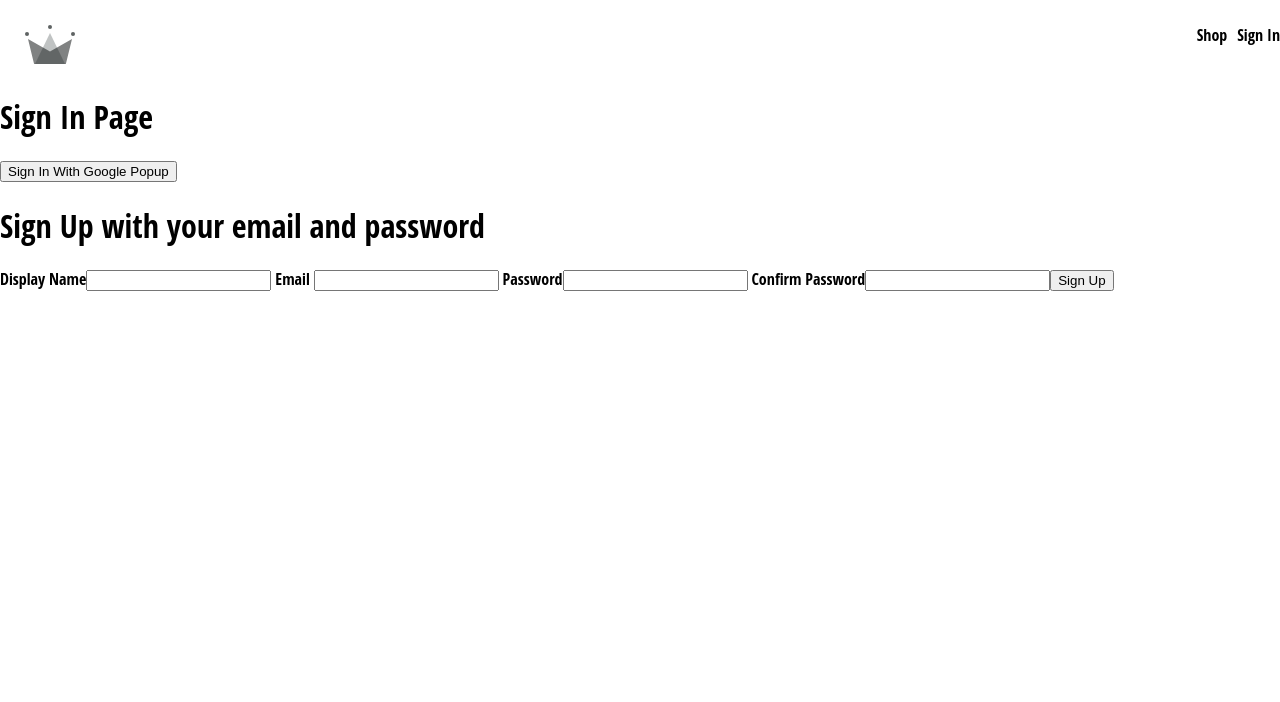
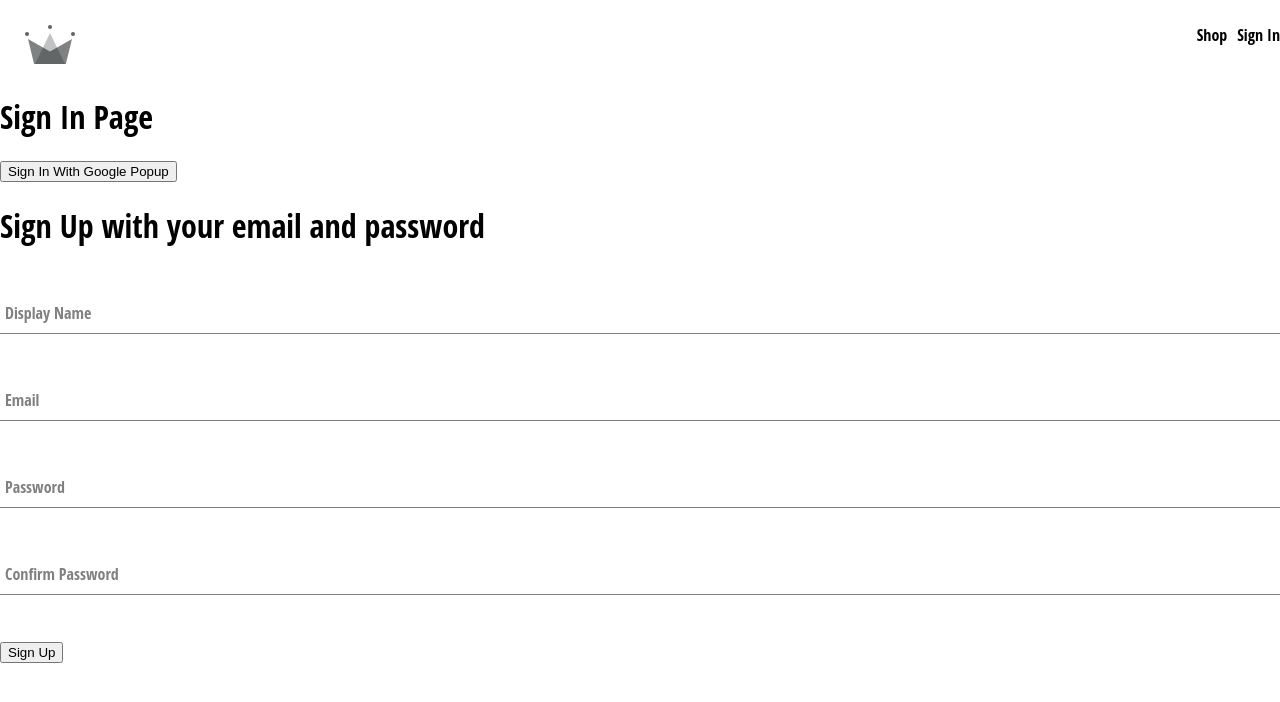
Before and after one commit to mcspira/Capstone_Project, a React (Create React App) app in the folder crwn-clothing/: page /signIn in a window 1280 px wide. Shown: the top 702 px of the page. Built offline with nearby package versions, Linux system fonts and the light colour scheme.

Commit message:
Creating a Sass input component and make the form input component

```diff
--- /dev/null
+++ b/crwn-clothing/src/components/form-input/form-input.component.jsx
@@ -0,0 +1,19 @@
+import "./form-input.styles.scss";
+
+export const FormInput = ({ label, ...otherProps }) => {
+  return (
+    <div className="group">
+      <input className="form-input" {...otherProps} />
+      {label && (
+        <label
+          className={`${
+            otherProps.value.length ? "shrink" : ""
+          } form-input-label`}
+        >
+          {" "}
+          {label}{" "}
+        </label>
+      )}
+    </div>
+  );
+};
--- /dev/null
+++ b/crwn-clothing/src/components/form-input/form-input.styles.scss
@@ -0,0 +1,54 @@
+$sub-color: grey;
+$main-color: black;
+
+@mixin shrinkLabel {
+  top: -14px;
+  font-size: 12px;
+  color: $main-color;
+}
+
+.group {
+  position: relative;
+  margin: 45px 0;
+
+  .form-input {
+    background: none;
+    background-color: white;
+    color: $sub-color;
+    font-size: 18px;
+    padding: 10px 10px 10px 5px;
+    display: block;
+    width: 100%;
+    border: none;
+    border-radius: 0;
+    border-bottom: 1px solid $sub-color;
+    margin: 25px 0;
+
+    &:focus {
+      outline: none;
+    }
+
+    &:focus ~ .form-input-label {
+      @include shrinkLabel()
+    }
+  }
+
+  input[type="password"] {
+    letter-spacing: 0.3em;
+  }
+
+  .form-input-label {
+    color: $sub-color;
+    font-size: 16px;
+    font-weight: normal;
+    position: absolute;
+    pointer-events: none;
+    left: 5px;
+    top: 10px;
+    transition: 300ms ease all;
+
+    &.shrink {
+      @include shrinkLabel();
+    }
+  }
+}
--- a/crwn-clothing/src/components/sign-up-form/sign-up-form.component.jsx
+++ b/crwn-clothing/src/components/sign-up-form/sign-up-form.component.jsx
@@ -1,76 +1,103 @@
-import { useState } from "react"
+import { useState } from "react";
 
-import { createAuthUserWithEmailAndPassword, createUserDocumentFromAuth } from "../../utils/firebase/firebase.utils"
+import { FormInput } from "../form-input/form-input.component";
+
+import {
+  createAuthUserWithEmailAndPassword,
+  createUserDocumentFromAuth,
+} from "../../utils/firebase/firebase.utils";
 
 const defaultFormFields = {
-  displayName: '',
-  email: '',
-  password: '',
-  confirmPassword: ''
-}
+  displayName: "",
+  email: "",
+  password: "",
+  confirmPassword: "",
+};
 export const SignUpForm = () => {
-  const [ formFields, setFormFields ] = useState(defaultFormFields)
-  const { displayName, email, password, confirmPassword } = formFields
+  const [formFields, setFormFields] = useState(defaultFormFields);
+  const { displayName, email, password, confirmPassword } = formFields;
 
-  console.log(formFields)
+  console.log(formFields);
 
   const resetFormFields = () => {
-    setFormFields(defaultFormFields)
-  }
+    setFormFields(defaultFormFields);
+  };
   const handleSubmit = async (event) => {
-    event.preventDefault()
+    event.preventDefault();
 
-    if(password !== confirmPassword) {
-      alert("Passwords do not match")
-      return
+    if (password !== confirmPassword) {
+      alert("Passwords do not match");
+      return;
     }
 
     try {
-      const { user } = await createAuthUserWithEmailAndPassword(email, password)
+      const { user } = await createAuthUserWithEmailAndPassword(
+        email,
+        password
+      );
 
-      await createUserDocumentFromAuth(user, { displayName })
+      await createUserDocumentFromAuth(user, { displayName });
 
-      resetFormFields()
-    } catch (error){
-      if(error.code === "auth/weak-password") {
-        alert("The minimum lenght of the password is 6, plese try again!")
-      }
-      else if(error.code === "auth/email-already-in-use") {
-        alert("This email has already been used")
-      }
-
-      else {
-        console.log("User creation encountered an error", error)
+      resetFormFields();
+    } catch (error) {
+      if (error.code === "auth/weak-password") {
+        alert("The minimum lenght of the password is 6, plese try again!");
+      } else if (error.code === "auth/email-already-in-use") {
+        alert("This email has already been used");
+      } else {
+        console.log("User creation encountered an error", error);
       }
     }
-  }
+  };
 
   const handleChange = (event) => {
-    const { name, value } = event.target
+    const { name, value } = event.target;
 
-    setFormFields({...formFields, [name]: value})
-  }
-	return (
+    setFormFields({ ...formFields, [name]: value });
+  };
+
+  return (
     <div>
       <h1> Sign Up with your email and password</h1>
 
       <form onSubmit={handleSubmit}>
+        <FormInput
+          label="Display Name"
+          type="text"
+          required
+          onChange={handleChange}
+          name="displayName"
+          value={displayName}
+        />
+        <FormInput
+          label="Email"
+          type="email"
+          required
+          onChange={handleChange}
+          name="email"
+          value={email}
+        />
 
-        <label> Display Name</label>
-          <input type="text" required onChange={handleChange} name="displayName" value={displayName}/>
+        <FormInput
+          label="Password"
+          type="password"
+          required
+          onChange={handleChange}
+          name="password"
+          value={password}
+        />
 
-        <label> Email </label>
-          <input type="email" required onChange={handleChange} name="email" value={email}/>
-
-        <label> Password</label>
-          <input type="password" required onChange={handleChange} name="password" value={password}/>
-
-        <label> Confirm Password</label>
-          <input type="password" required onChange={handleChange} name="confirmPassword"value={confirmPassword}/>
+        <FormInput
+          label="Confirm Password"
+          type="password"
+          required
+          onChange={handleChange}
+          name="confirmPassword"
+          value={confirmPassword}
+        />
 
         <button type="submit"> Sign Up </button>
-
       </form>
     </div>
-  )
-}
+  );
+};
```
